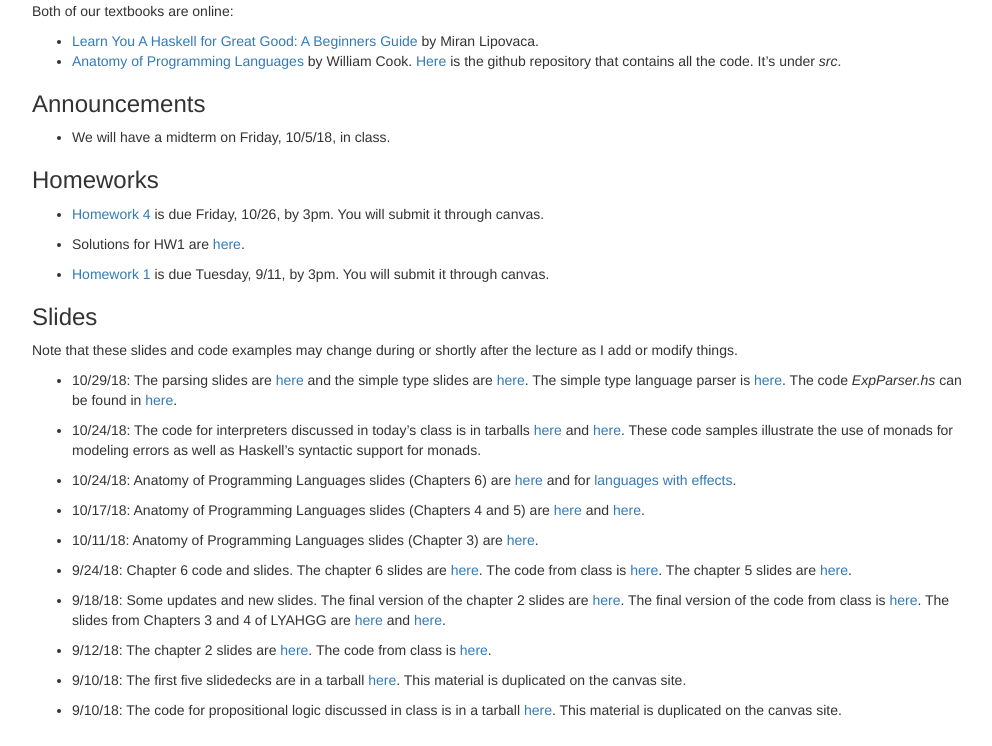
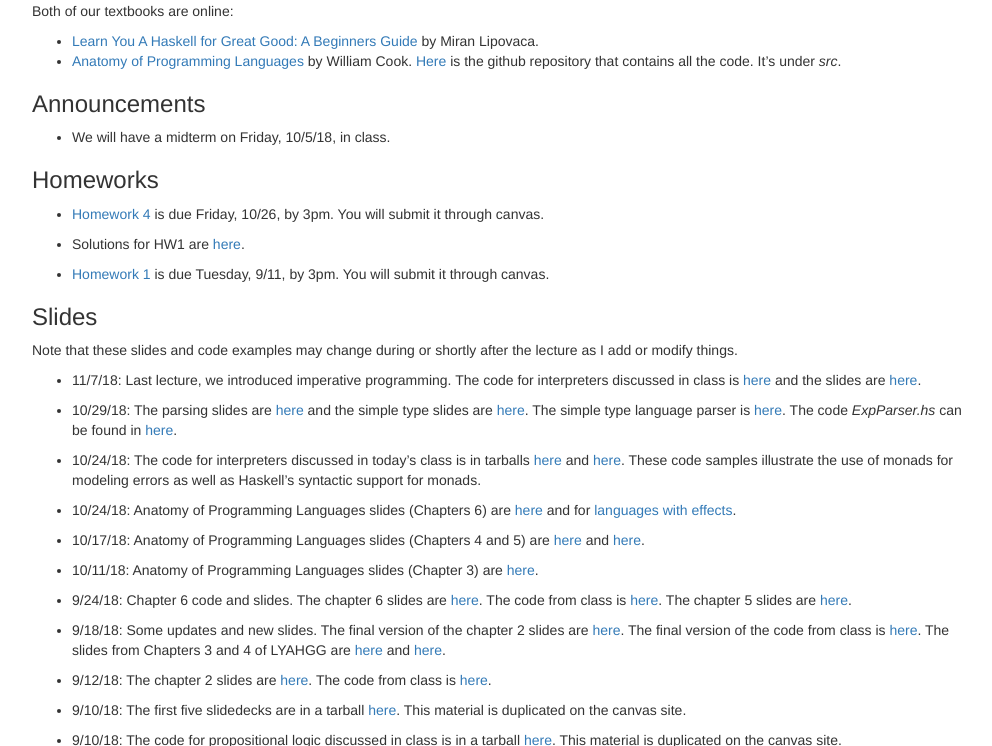
Before and after one commit to harrisonwl/harrisonwl.github.io, a Jekyll site: the page built from _posts/2018-09-10-cs4450.md, in a window 1280 px wide and 900 px high, scrolled down 635 px, cut to the strip 0-746 px from the top of the window. Shown: the whole strip, without its empty margins (233-1225 px from the left). Built offline with Jekyll 4.4.1, drawn with Linux system fonts in a browser that asks for light colours.

Commit message:
adding interpreter and slides from last time.

```diff
--- a/_posts/2018-09-10-cs4450.md
+++ b/_posts/2018-09-10-cs4450.md
@@ -61,6 +61,8 @@ Both of our textbooks are online:
 
 Note that these slides and code examples may change during or shortly after the lecture as I add or modify things.
 
+* 11/7/18: Last lecture, we introduced imperative programming. The code for interpreters discussed in class is <a href="https://harrisonwl.github.io/assets/courses/popl/fall2018/languages/Imp.hs">here</a> and the slides are <a href="https://harrisonwl.github.io/assets/courses/popl/fall2018/slides/Imperative.pdf">here</a>.
+
 * 10/29/18: The parsing slides are
     <a href="https://harrisonwl.github.io/assets/courses/popl/fall2018/Parsing.pdf">here</a> and the simple type slides are
     <a href="https://harrisonwl.github.io/assets/courses/popl/fall2018/slides/SimpleTypes.pdf">here</a>.
```
Also changed, not shown: 3 other files.
